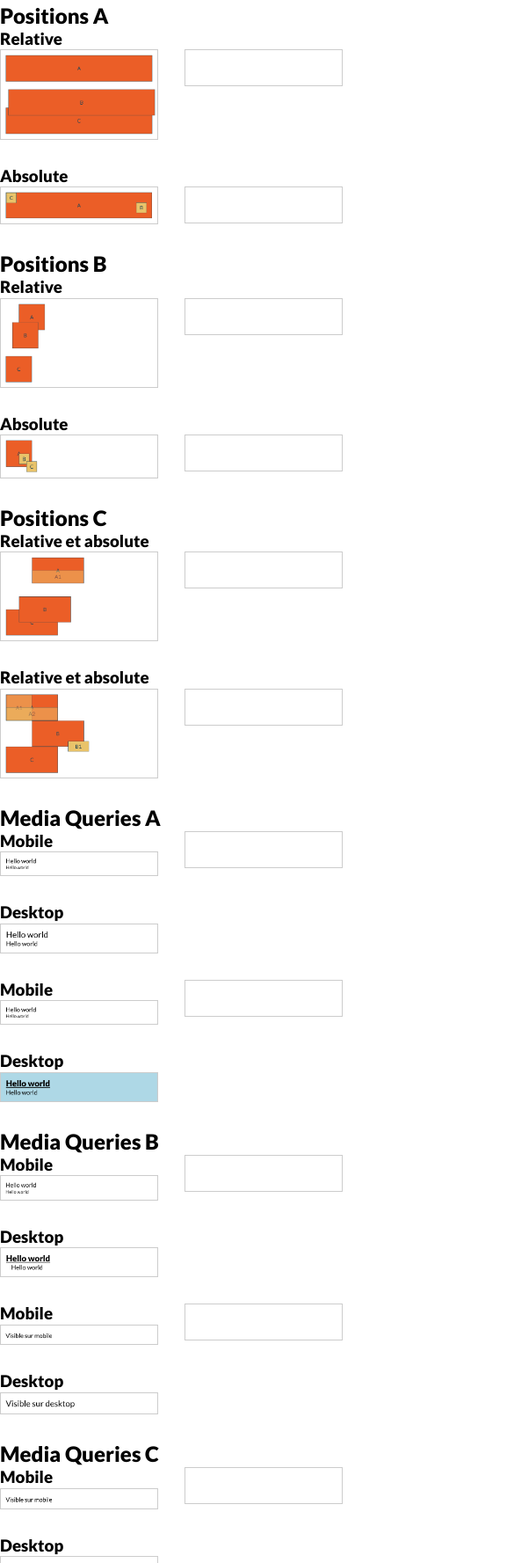
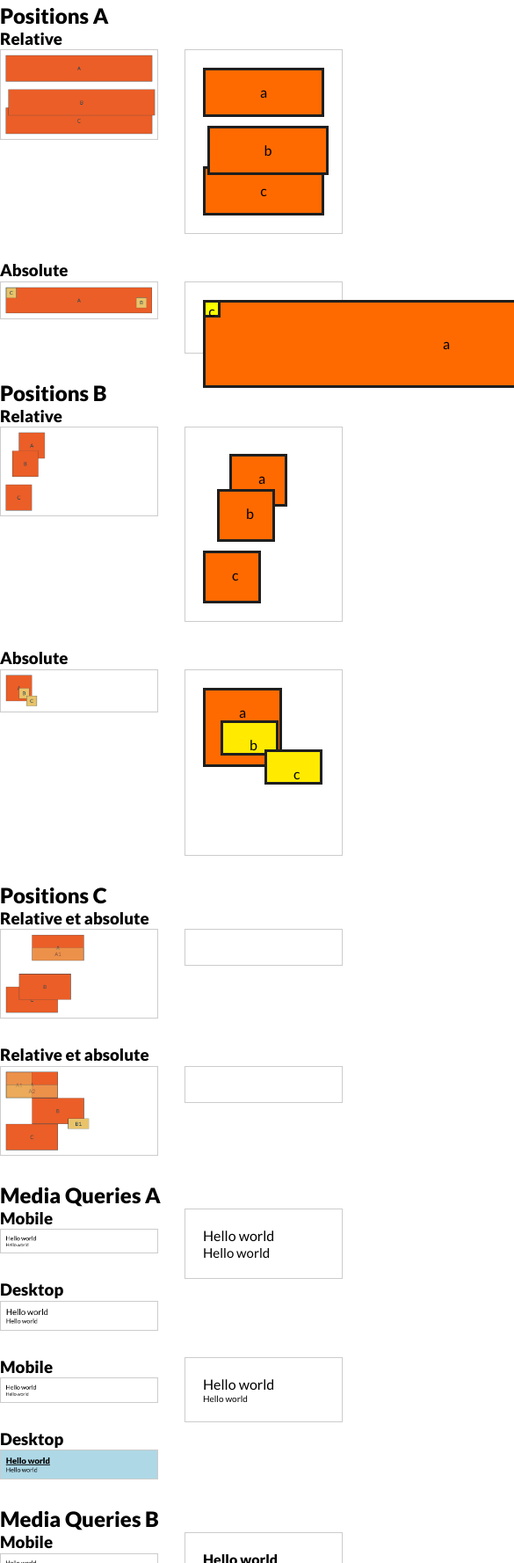
Before and after one commit to nbuntsch/examen-revision, a website built with Parcel: page src/index.html in a window 390 px wide. Shown: the part 3562-5339 px from the top of the page at 88% size, 585 px wide, since content can reach past the window. Built offline with nearby package versions, Linux system fonts and the light colour scheme.

Commit message:
positions & Media Queries

```diff
--- a/src/index.html
+++ b/src/index.html
@@ -332,7 +332,11 @@
               </div>
             </div>
             <div class="l-col-6">
-              <div class="l-exercice" id="position-a1"></div>
+              <div class="l-exercice" id="position-a1">
+                <p class="A1">a</p>
+                <p class="AVersion">b</p>
+                <p class="A1">c</p>
+              </div>
             </div>
           </div>
           <h3>Absolute</h3>
@@ -343,7 +347,11 @@
               </div>
             </div>
             <div class="l-col-6">
-              <div class="l-exercice" id="position-a2"></div>
+              <div class="l-exercice" id="position-a2">
+                <p class="A2">a</p>
+                <p class="AVersion">b</p>
+                <p class="AVersion-2">c</p>
+              </div>
             </div>
           </div>
         </section>
@@ -357,7 +365,11 @@
               </div>
             </div>
             <div class="l-col-6">
-              <div class="l-exercice" id="position-b1"></div>
+              <div class="l-exercice" id="position-b1">
+                <p class="BVersion">a</p>
+                <p class="BVersion-2">b</p>
+                <p class="B1">c</p>
+              </div>
             </div>
           </div>
           <h3>Absolute</h3>
@@ -368,7 +380,11 @@
               </div>
             </div>
             <div class="l-col-6">
-              <div class="l-exercice" id="position-b2"></div>
+              <div class="l-exercice" id="position-b2">
+                <p class="B2">a</p>
+                <p class="BVersion">b</p>
+                <p class="BVersion-2">c</p>
+              </div>
             </div>
           </div>
         </section>
@@ -413,7 +429,10 @@
               </div>
             </div>
             <div class="l-col-6">
-              <div class="l-exercice" id="mediaqueries-a1"></div>
+              <div class="l-exercice" id="mediaqueries-a1">
+                <h4>Hello world</h4>
+                <p>Hello world</p>
+              </div>
             </div>
           </div>
           <div class="l-row">
@@ -428,7 +447,10 @@
               </div>
             </div>
             <div class="l-col-6">
-              <div class="l-exercice" id="mediaqueries-a2"></div>
+              <div class="l-exercice" id="mediaqueries-a2">
+                <h4>Hello world</h4>
+                <p>Hello world</p>
+              </div>
             </div>
           </div>
         </section>
@@ -446,7 +468,10 @@
               </div>
             </div>
             <div class="l-col-6">
-              <div class="l-exercice" id="mediaqueries-b1"></div>
+              <div class="l-exercice" id="mediaqueries-b1">
+                <h4>Hello world</h4>
+                <p>Hello world</p>
+              </div>
             </div>
           </div>
           <div class="l-row">
@@ -461,7 +486,9 @@
               </div>
             </div>
             <div class="l-col-6">
-              <div class="l-exercice" id="mediaqueries-b2"></div>
+              <div class="l-exercice" id="mediaqueries-b2">
+                <p>Visible sur Mobile</p>
+              </div>
             </div>
           </div>
         </section>
@@ -509,7 +536,9 @@
               </div>
             </div>
             <div class="l-col-6">
-              <div class="l-exercice" id="transitions-a1"></div>
+              <div class="l-exercice" id="transitions-a1">
+                <p>hello world</p>
+              </div>
             </div>
           </div>
         </section>
--- a/src/scss/main.scss
+++ b/src/scss/main.scss
@@ -3,4 +3,7 @@
 @import "modules/example";
 @import "modules/flexbox";
 @import "modules/bootstrap";
+@import "modules/positions";
+@import "modules/media";
+@import "modules/transitions";
 @import "bootstrap/scss/bootstrap-grid";
--- /dev/null
+++ b/src/scss/modules/media.scss
@@ -0,0 +1,68 @@
+#mediaqueries-a1 p {
+  font-size: 15px;
+}
+
+#mediaqueries-a1 h4 {
+  font-weight: 200;
+}
+
+@media (min-width: 992px) {
+  #mediaqueries-a1 p {
+    font-size: 20px;
+  }
+  #mediaqueries-a1 h4 {
+    font-size: 30px;
+    font-weight: 200;
+  }
+}
+
+#mediaqueries-a2 p {
+  font-size: 10px;
+}
+
+#mediaqueries-a2 h4 {
+  font-weight: 200;
+}
+
+@media (min-width: 992px) {
+  #mediaqueries-a2 p {
+    font-size: 18px;
+  }
+  #mediaqueries-a2 h4 {
+    font-weight: 500;
+    font-size: 30px;
+    text-decoration: underline;
+  }
+}
+
+// ------
+
+#mediaqueries-b1 p {
+  font-size: 15px;
+}
+
+@media (min-width: 992px) {
+  #mediaqueries-b1 p {
+    font-size: 20px;
+    padding-left: 30px;
+  }
+  #mediaqueries-b1 h4 {
+    font-size: 30px;
+    text-decoration: underline;
+  }
+}
+
+#mediaqueries-b2 p {
+  font-size: 15px;
+}
+
+@media (min-width: 992px) {
+  #mediaqueries-b2 p {
+    font-size: 28px;
+  }
+  #mediaqueries-b2 p {
+    color: rgba(0, 4, 255, 0.186);
+    text-decoration: underline;
+    text-decoration-color: beige;
+  }
+}
--- /dev/null
+++ b/src/scss/modules/positions.scss
@@ -0,0 +1,116 @@
+#position-a1 .A1 {
+  text-align: center;
+  padding: 15px 30px;
+  background-color: rgb(255, 106, 0);
+  border: solid rgb(31, 31, 31);
+}
+
+#position-a1 .AVersion {
+  position: relative;
+  top: 10px;
+  left: 5px;
+  text-align: center;
+  padding: 15px 30px;
+  background-color: rgb(255, 106, 0);
+  border: solid rgb(31, 31, 31);
+}
+
+// ------
+
+#position-a2 .A2 {
+  position: absolute;
+  text-align: center;
+  padding: 37px 270px;
+  background-color: rgb(255, 106, 0);
+  border: solid rgb(31, 31, 31);
+}
+
+#position-a2 .AVersion {
+  position: relative;
+  text-align: center;
+  top: 50px;
+  left: 515px;
+  width: 20px;
+  height: 20px;
+  background-color: rgb(251, 255, 0);
+  border: solid rgb(31, 31, 31);
+}
+
+#position-a2 .AVersion-2 {
+  position: relative;
+  text-align: center;
+  bottom: 20px;
+  width: 20px;
+  height: 20px;
+  background-color: rgb(251, 255, 0);
+  border: solid rgb(31, 31, 31);
+}
+
+// ------
+
+#position-b1 .B1 {
+  text-align: center;
+  padding: 15px 30px;
+  width: 60px;
+  height: 60px;
+  background-color: rgb(255, 106, 0);
+  border: solid rgb(31, 31, 31);
+}
+
+#position-b1 .BVersion {
+  position: relative;
+  top: 10px;
+  left: 30px;
+  width: 60px;
+  height: 60px;
+  text-align: center;
+  padding: 15px 30px;
+  background-color: rgb(255, 106, 0);
+  border: solid rgb(31, 31, 31);
+}
+
+#position-b1 .BVersion-2 {
+  position: relative;
+  left: 16px;
+  bottom: 10px;
+  width: 60px;
+  height: 60px;
+  text-align: center;
+  padding: 15px 30px;
+  background-color: rgb(255, 106, 0);
+  border: solid rgb(31, 31, 31);
+}
+
+// ------
+
+#position-b2 .B2 {
+  text-align: center;
+  padding: 15px 30px;
+  width: 90px;
+  height: 90px;
+  background-color: rgb(255, 106, 0);
+  border: solid rgb(31, 31, 31);
+}
+
+#position-b2 .BVersion {
+  position: relative;
+  left: 20px;
+  bottom: 53px;
+  width: 40px;
+  height: 40px;
+  padding: 15px 30px;
+  background-color: rgb(255, 234, 0);
+  border: solid rgb(31, 31, 31);
+}
+
+#position-b2 .BVersion-2 {
+  position: relative;
+  left: 70px;
+  bottom: 60px;
+  width: 40px;
+  height: 40px;
+  text-align: center;
+  padding: 15px 30px;
+  background-color: rgb(255, 234, 0);
+  border: solid rgb(31, 31, 31);
+}
--- /dev/null
+++ b/src/scss/modules/transitions.scss
@@ -0,0 +1,2 @@
+#transitions-a1 p:hover {
+}
```
